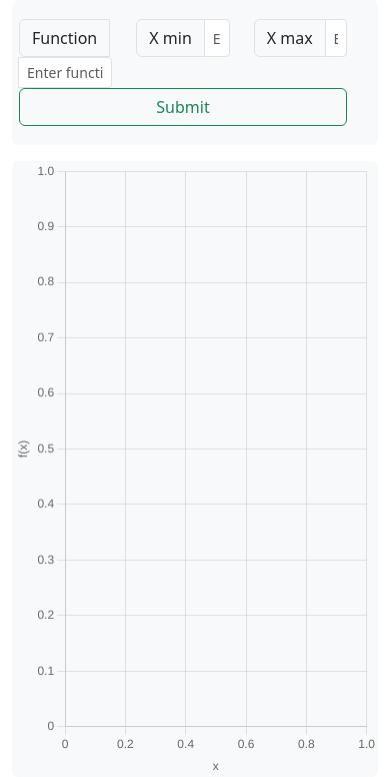
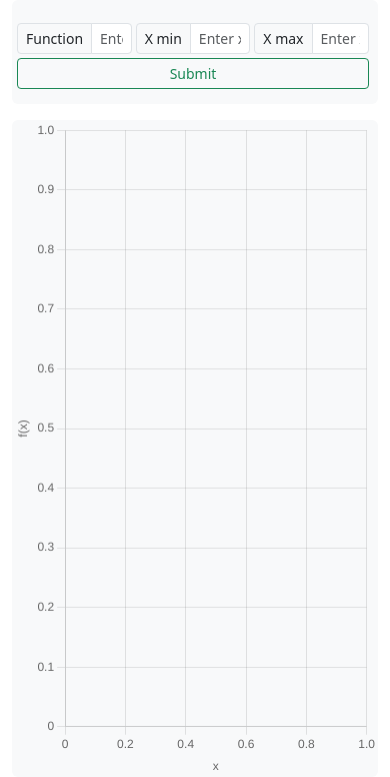
Before and after one commit to af0liveira/funplotter, a Flask app: template app/templates/index.html in a window 390 px wide. Shown: the part 67-844 px from the top of the page. Run offline with Flask 3, Linux system fonts and the light colour scheme; the template is opened without the code that fills it: most values are stand-ins (such as "Sample title", 1, 10 or a date in 2020); form fields are guessed from the names that the template uses.

Commit message:
WIP: Implement responsive layout

```diff
--- a/app/templates/partials/functions.html
+++ b/app/templates/partials/functions.html
@@ -4,11 +4,11 @@
   <!-- Form for function input and limits -->
   <form class="row" action="{{ url_for('index') }}" method="post" novalidate>
     {{ edit_form.hidden_tag() }}
-    <div class="row p-1">
+    <div class="row g-1">
 
       <!-- Function input -->
-      <div class="col">
-        <div class="input-group">
+      <div class="col-4 col-sm-3">
+        <div class="input-group input-group-sm">
           {{ edit_form.function.label(class_="input-group-text") }}
           {% if edit_form.function.errors %}
             {{ edit_form.function(class_="is-invalid form-control form-control-sm", value=function['label']) }}
@@ -24,8 +24,8 @@
       </div>
 
       <!-- Min. x input -->
-      <div class="col">
-        <div class="input-group">
+      <div class="col-4 col-sm-3">
+        <div class="input-group input-group-sm">
           {{ edit_form.xMin.label(class_="input-group-text") }}
           {% if edit_form.xMin.errors %}
             {{ edit_form.xMin(class_="is-invalid form-control form-control-sm", value=function['x_min']) }}
@@ -41,8 +41,8 @@
       </div>
 
       <!-- Max. x input -->
-      <div class="col">
-        <div class="input-group">
+      <div class="col-4 col-sm-3">
+        <div class="input-group input-group-sm">
           {{ edit_form.xMax.label(class_="input-group-text") }}
           {% if edit_form.xMax.errors %}
             {{ edit_form.xMax(class_="is-invalid form-control form-control-sm", value=function['x_max']) }}
@@ -58,9 +58,9 @@
       </div>
 
       <!-- Update and delete buttons -->
-      <div class="d-flex col gap-1 align-items-start">
-        {{ edit_form.update(class_="btn btn-outline-primary flex-grow-1") }}
-        {{ edit_form.delete(class_="btn btn-outline-danger flex-grow-1") }}
+      <div class="d-flex col-12 col-sm-3 gap-2 align-items-start">
+        {{ edit_form.update(class_="btn btn-outline-primary btn-sm flex-grow-1") }}
+        {{ edit_form.delete(class_="btn btn-outline-danger btn-sm flex-grow-1") }}
       </div>
 
     </div>
--- a/app/templates/partials/new_function.html
+++ b/app/templates/partials/new_function.html
@@ -1,11 +1,11 @@
 <!-- Form for function input and limits -->
 <form class="row" action="{{ url_for('index') }}" method="post" novalidate>
   {{ add_form.hidden_tag() }}
-  <div class="row p-1">
+  <div class="row g-1">
 
     <!-- Function input -->
-    <div class="col">
-      <div class="input-group">
+    <div class="col-4 col-sm-3">
+      <div class="input-group input-group-sm">
         {{ add_form.function.label(class_="input-group-text") }}
         {% if add_form.function.errors %}
           {{ add_form.function(class_="is-invalid form-control form-control-sm", placeholder_="Enter function (e.g.: sin(2*x))") }}
@@ -21,8 +21,8 @@
     </div>
 
     <!-- Min. x input -->
-    <div class="col">
-      <div class="input-group">
+    <div class="col-4 col-sm-3">
+      <div class="input-group input-group-sm">
         {{ add_form.xMin.label(class_="input-group-text") }}
         {% if add_form.xMin.errors %}
           {{ add_form.xMin(class_="is-invalid form-control form-control-sm", placeholder_="Enter x lower limit") }}
@@ -38,8 +38,8 @@
     </div>
 
     <!-- Max. x input -->
-    <div class="col">
-      <div class="input-group">
+    <div class="col-4 col-sm-3">
+      <div class="input-group input-group-sm">
         {{ add_form.xMax.label(class_="input-group-text") }}
         {% if add_form.xMax.errors %}
           {{ add_form.xMax(class_="is-invalid form-control form-control-sm", placeholder_="Enter x upper limit") }}
@@ -55,8 +55,8 @@
     </div>
 
     <!-- Submit button -->
-    <div class="d-flex col gap-1 align-items-start">
-      {{ add_form.submit(class_="btn btn-outline-success flex-grow-1") }}
+    <div class="d-flex col-12 col-sm-3 gap-1 align-items-start">
+      {{ add_form.submit(class_="btn btn-outline-success btn-sm flex-grow-1") }}
     </div>
 
   </div>
```
